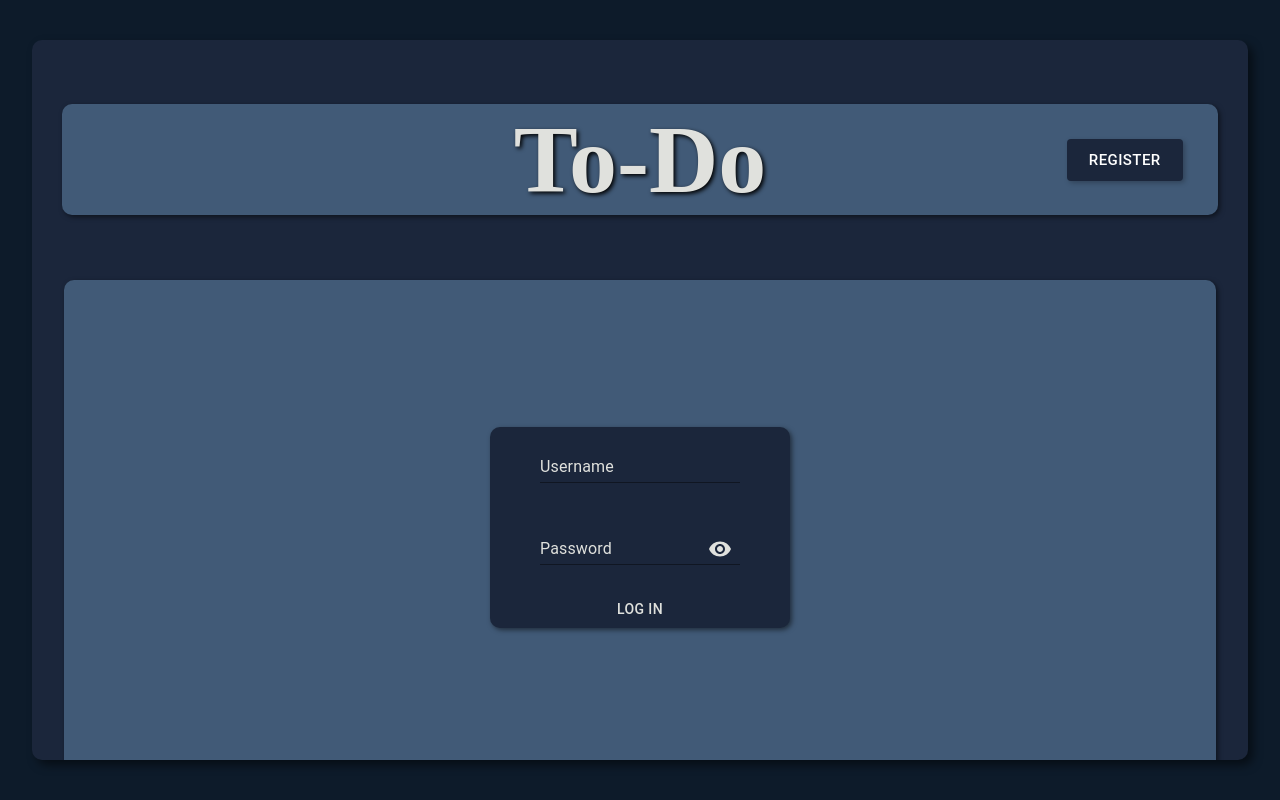
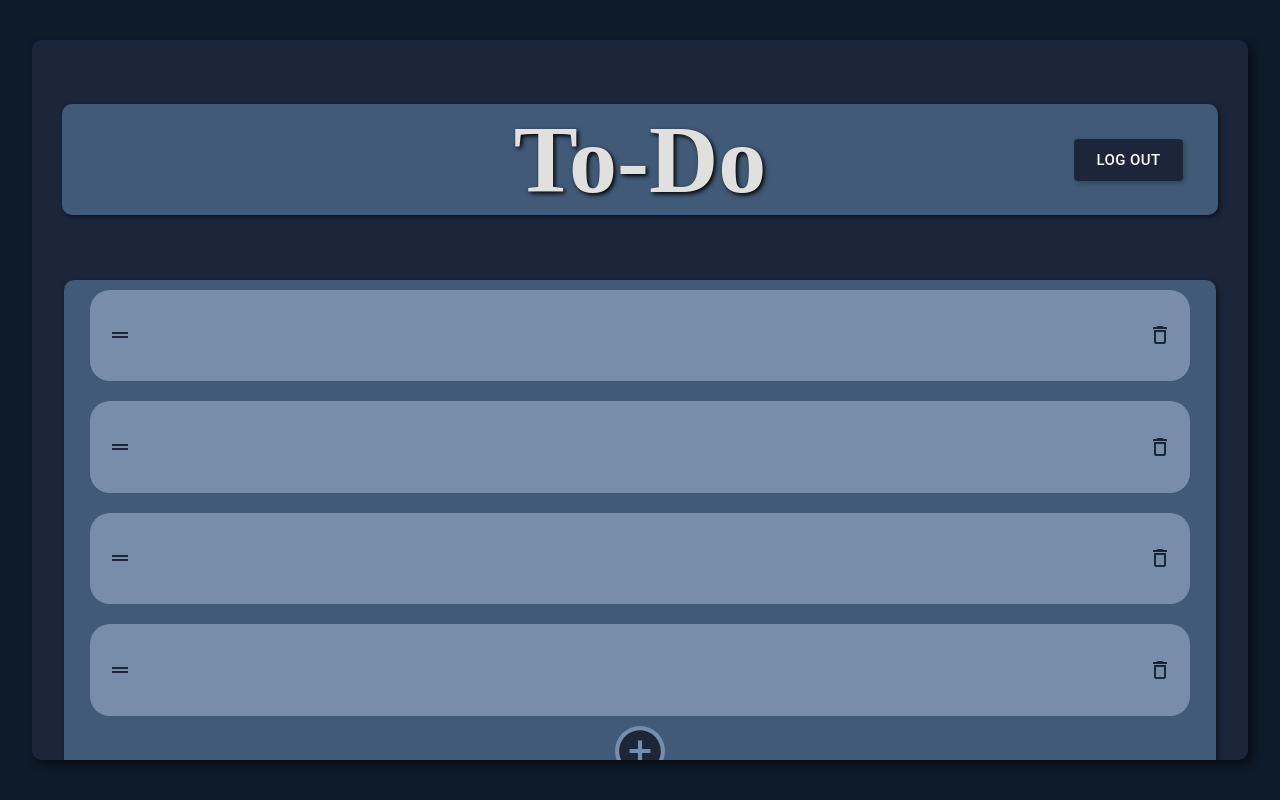
Before and after one commit to JoshD-GitHub/to-do, a React (Vite) app in the folder client/: page / in a window 1280 px wide. Built offline with nearby package versions, Linux system fonts and the light colour scheme.

Commit message:
home page styled (may change)

```diff
--- a/client/src/App.jsx
+++ b/client/src/App.jsx
@@ -1,12 +1,12 @@
 import Login from './components/Login';
 import Register from './components/Register';
-import Home from './components/Home'
+import Home from './components/Home';
 
 const App = () => {
 
   return (
     <>
-      <Login />
+      <Home />
     </>
   );
 };
--- a/client/src/components/Home.jsx
+++ b/client/src/components/Home.jsx
@@ -7,16 +7,12 @@ import InputAdornment from '@mui/material/InputAdornment';
 import FormControl from '@mui/material/FormControl';
 import Visibility from '@mui/icons-material/Visibility';
 import VisibilityOff from '@mui/icons-material/VisibilityOff';
+import DragHandleIcon from '@mui/icons-material/DragHandle';
+import DeleteOutlineOutlinedIcon from '@mui/icons-material/DeleteOutlineOutlined';
+import AddCircleIcon from '@mui/icons-material/AddCircle';
 import { createTheme, ThemeProvider } from '@mui/material/styles';
 
 const Login = () => {
-  const [showPassword, setShowPassword] = useState(false);
-
-  const handleClickShowPassword = () => setShowPassword((show) => !show);
-
-  const handleMouseDownPassword = (event) => {
-    event.preventDefault();
-  };
 
   const theme = createTheme({
     palette: {
@@ -47,8 +43,48 @@ const Login = () => {
           </ThemeProvider>
         </div>
 
-        <div id="container">
-
+        <div id="task-container">
+          <div id="task">
+            <IconButton style={{ color: "#1B263B", marginLeft: "10px" }}>
+              <DragHandleIcon />
+            </IconButton>
+            <div style={{ flex: 1 }}></div>
+            <IconButton style={{ color: "#1B263B", marginRight: "10px" }}>
+              <DeleteOutlineOutlinedIcon />
+            </IconButton>
+          </div>
+          <div id="task">
+            <IconButton style={{ color: "#1B263B", marginLeft: "10px" }}>
+              <DragHandleIcon />
+            </IconButton>
+            <div style={{ flex: 1 }}></div>
+            <IconButton style={{ color: "#1B263B", marginRight: "10px" }}>
+              <DeleteOutlineOutlinedIcon />
+            </IconButton>
+          </div>
+          <div id="task">
+            <IconButton style={{ color: "#1B263B", marginLeft: "10px" }}>
+              <DragHandleIcon />
+            </IconButton>
+            <div style={{ flex: 1 }}></div>
+            <IconButton style={{ color: "#1B263B", marginRight: "10px" }}>
+              <DeleteOutlineOutlinedIcon />
+            </IconButton>
+          </div>
+          <div id="task">
+            <IconButton style={{ color: "#1B263B", marginLeft: "10px" }}>
+              <DragHandleIcon />
+            </IconButton>
+            <div style={{ flex: 1 }}></div>
+            <IconButton style={{ color: "#1B263B", marginRight: "10px" }}>
+              <DeleteOutlineOutlinedIcon />
+            </IconButton>
+          </div>
+          <div id="circle">
+            <IconButton style={{ color: "#1B263B" }}>
+              <AddCircleIcon style={{ width: "50px", height: "50px" }}/>
+            </IconButton>
+          </div>
         </div>
       </div>
     </>
--- a/client/src/index.css
+++ b/client/src/index.css
@@ -65,3 +65,46 @@ body {
   border-radius: 10px;
   box-shadow: 2px 2px 5px rgba(0, 0, 0, 0.5);
 }
+
+#task-container {
+  display: flex;
+  flex-direction: column;
+  justify-content: flex-start;
+  align-content: center;
+  margin: 0 auto;
+  background-color: #415A77;
+  width: 90vw;
+  height: 62vh;
+  border-radius: 10px;
+  box-shadow: 2px 2px 5px rgba(0, 0, 0, 0.5);
+}
+
+#task {
+  background-color: #778DA9;
+  width: 86vw;
+  height: 100px;
+  border-radius: 20px;
+  margin-top: 30px;
+  margin: 10px auto;
+  display: flex;
+  align-items: 'center';
+}
+
+#left {
+  margin-left: 10px;
+}
+
+#right {
+  margin-right: 10px;
+}
+
+#circle {
+  background-color: #778DA9;
+  width: 50px;
+  height: 50px;
+  border-radius: 50%;
+  display: flex;
+  align-items: center;
+  justify-content: center;
+  margin: auto auto;
+}
```
